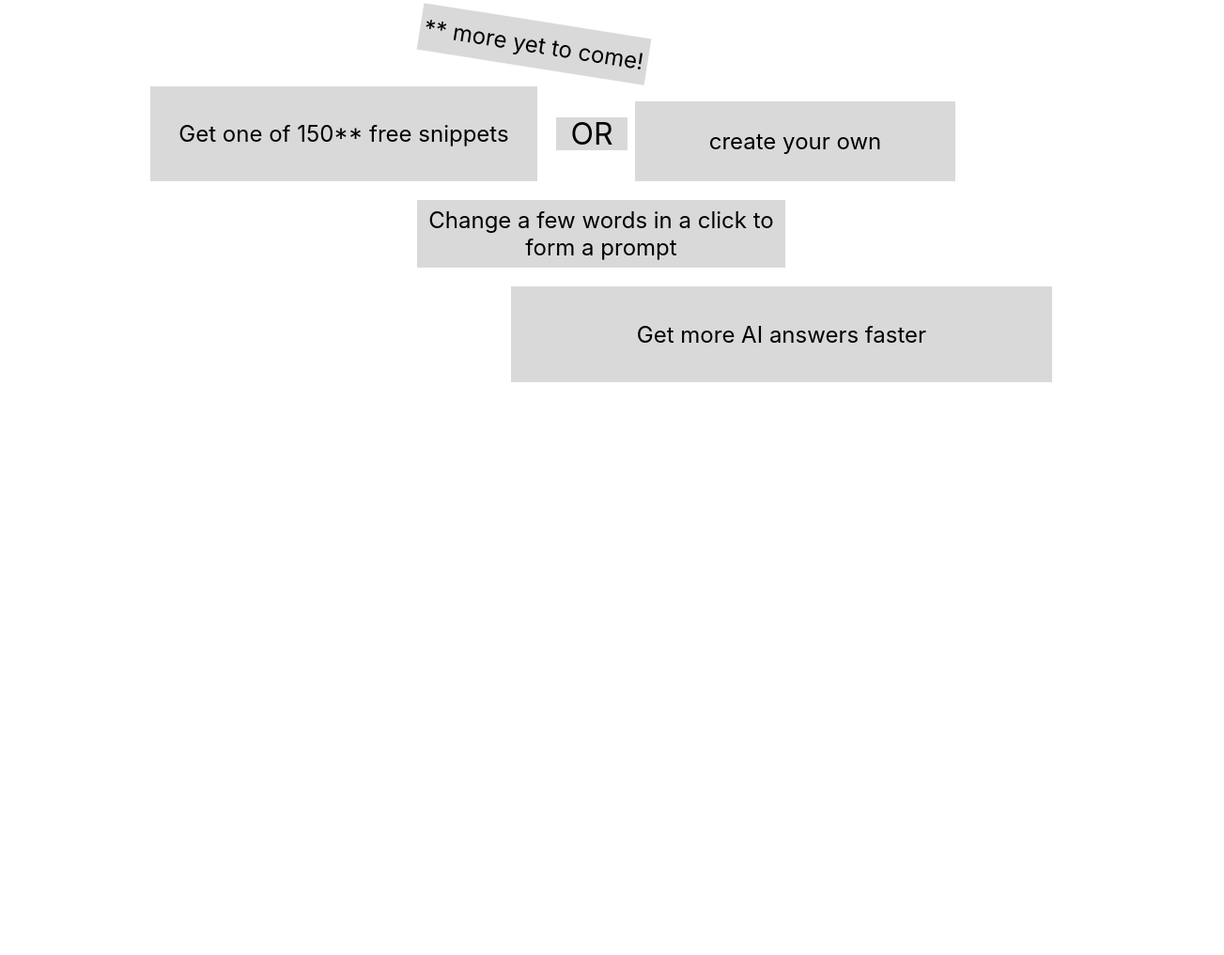
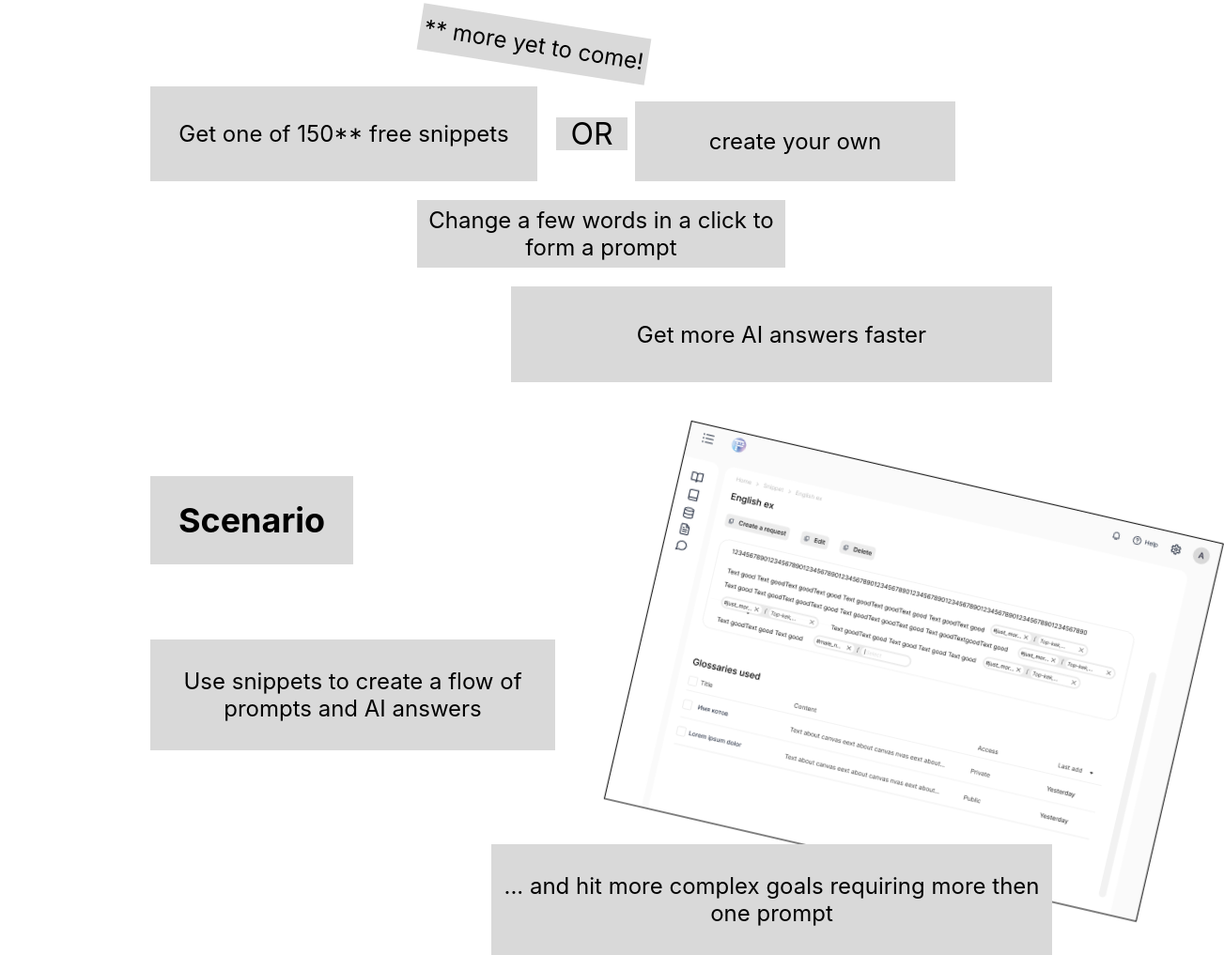
Before and after one commit to Eri4ka/tperformer-landing, a website: page src/index.html in a window 1280 px wide. Shown: the part 2556-3573 px from the top of the page at 94% size, 1303 px wide, since content can reach past the window. Before the commit the page ends 2963 px from the top, so only its background shows below. Drawn offline with nearby package versions, Linux system fonts and the light colour scheme; files that its build step writes are made by us from their sources; a web font is replaced by a local one.

Commit message:
main scenario

```diff
--- a/src/html/main.html
+++ b/src/html/main.html
@@ -23,7 +23,7 @@
       <p>*API is in progress</p>
     </div>
   </article>
-  <article class="container">
+  <article class="container block-use">
     <div class="badge element_heading element_f4 element_m-b-1">
       HOW TO USE?
     </div>
@@ -53,4 +53,15 @@
       </div>
     </div>
   </article>
+  <article class="container block-scenario">
+    <div class="block-scenario__content rel">
+      <div class="badge element_bld element_s11 element_f5">Scenario</div>
+      <div class="badge rel element_f1 element_s12 element_m-b-1">
+        Use snippets to create a flow of prompts and AI answers
+      </div>
+      <div class="badge element_f1 element_s13 element_end">
+        ... and hit more complex goals requiring more then one prompt
+      </div>
+    </div>
+  </article>
 </main>
--- a/src/scss/modules/main.scss
+++ b/src/scss/modules/main.scss
@@ -16,6 +16,8 @@
   }
 
   &-use {
+    margin-bottom: 5rem;
+
     &__content {
       display: flex;
       flex-direction: column;
@@ -25,6 +27,29 @@
     &__multi {
       display: flex;
       align-items: center;
+    }
+  }
+
+  &-scenario {
+    &__content {
+      display: flex;
+      flex-direction: column;
+      gap: 4rem;
+
+      &::after {
+        content: '';
+        position: absolute;
+        background: url(../../img/main/scenario.png);
+        background-repeat: no-repeat;
+        background-size: contain;
+        max-width: 583px;
+        width: 100%;
+        height: 415px;
+        top: 0;
+        right: -15%;
+        transform: rotateZ(13deg);
+        z-index: -1;
+      }
     }
   }
 }
@@ -147,6 +172,24 @@
     height: 102px;
   }
 
+  &_s11 {
+    max-width: 216px;
+    width: 100%;
+    height: 94px;
+  }
+
+  &_s12 {
+    max-width: 431px;
+    width: 100%;
+    height: 118px;
+  }
+
+  &_s13 {
+    max-width: 597px;
+    width: 100%;
+    height: 118px;
+  }
+
   &_r1 {
     transform: rotateZ(9deg);
   }
--- a/src/scss/style.scss
+++ b/src/scss/style.scss
@@ -47,5 +47,9 @@ body {
   margin: 0 auto;
 }
 
+.rel {
+  position: relative;
+}
+
 @import './modules/header.scss';
 @import './modules/main.scss';
```
Also changed, not shown: src/img/main/scenario.png (added).
